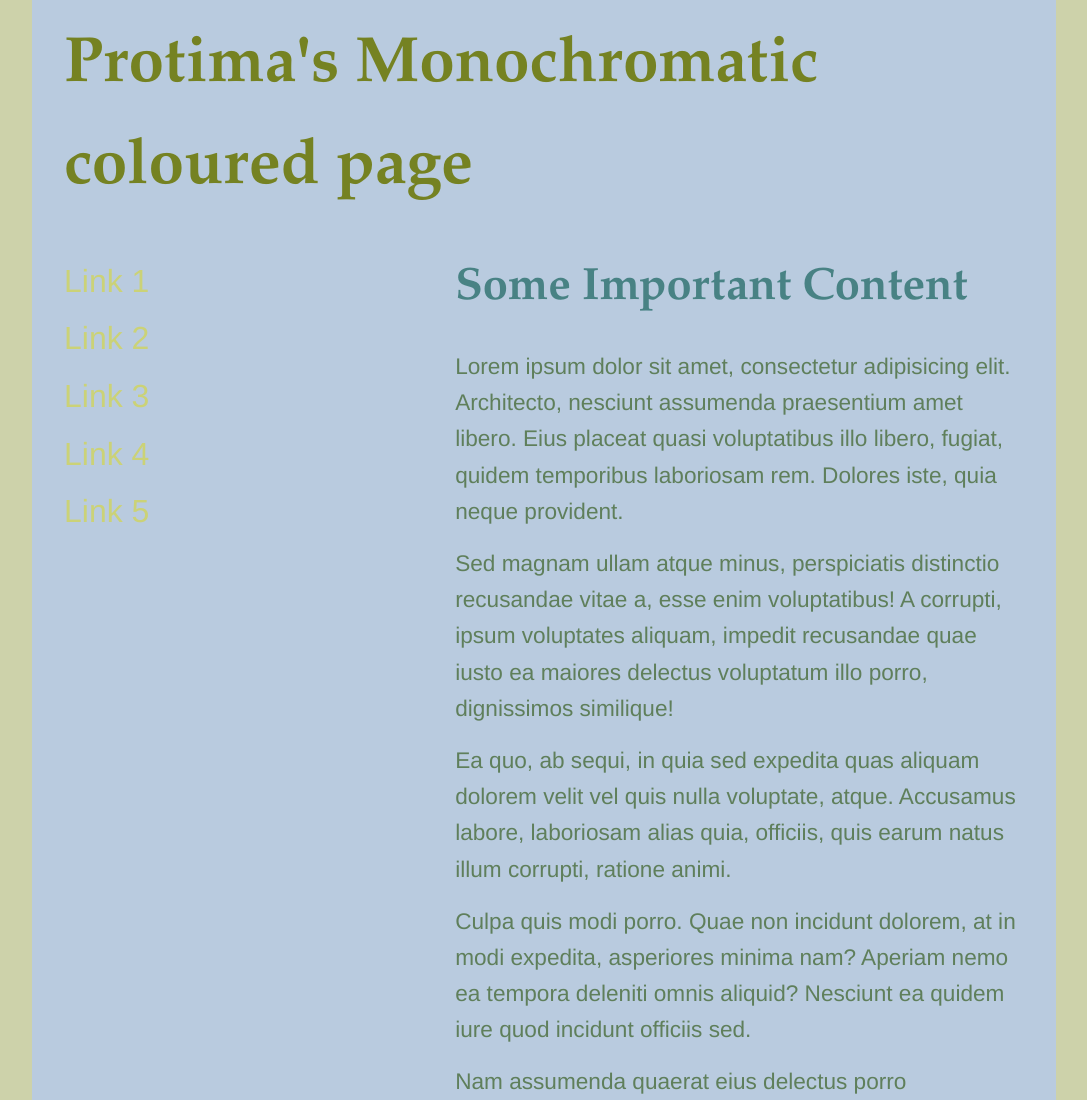
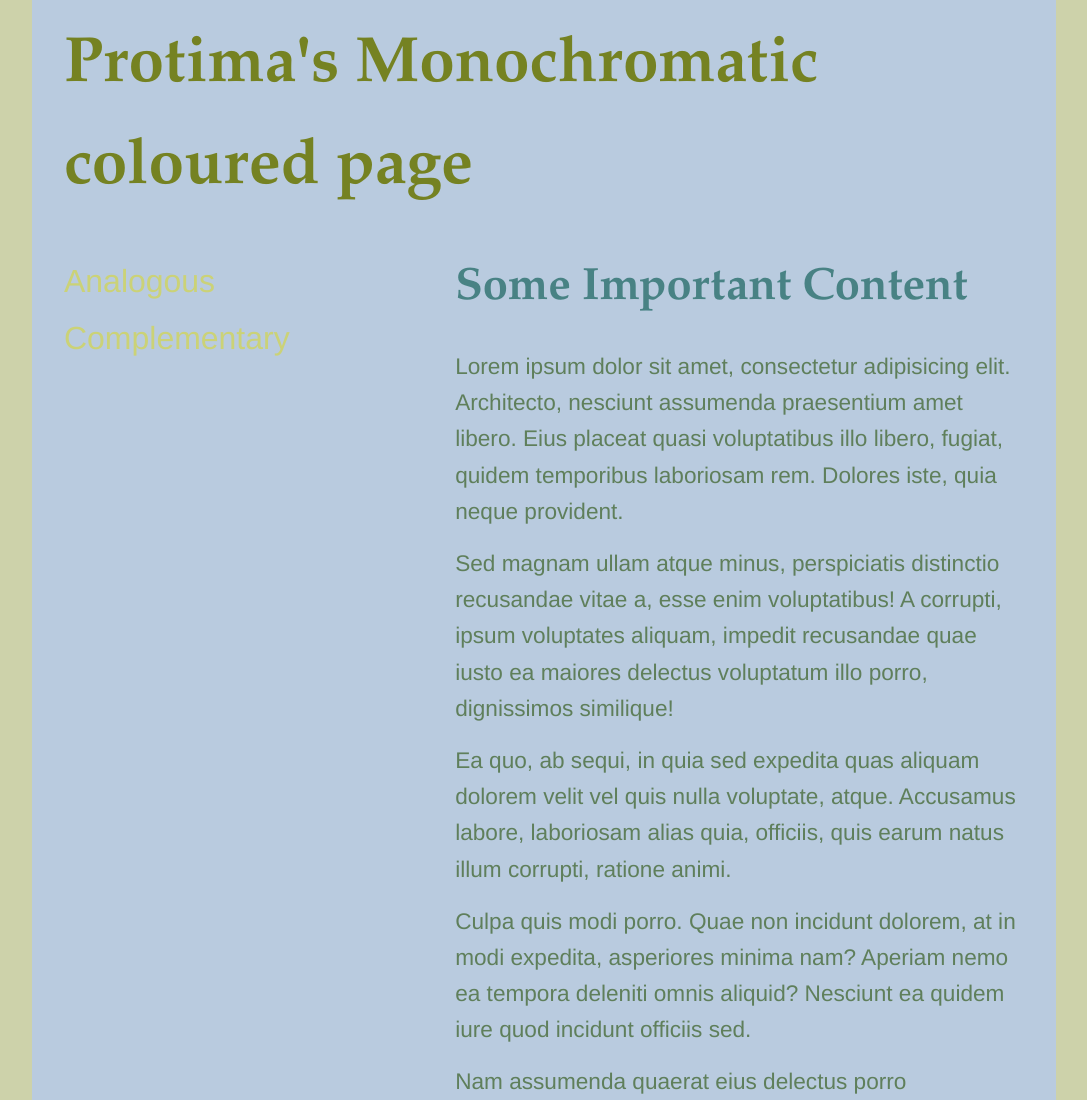
Before and after one commit to Protimaroy/colors, a plain HTML site: page index.html in a window 1280 px wide. Shown: the top 1100 px of the page, without its empty margins (96-1183 px from the left). Drawn offline with Linux system fonts and the light colour scheme.

Commit message:
changes again

```diff
--- a/index.html
+++ b/index.html
@@ -101,11 +101,11 @@
         </header>
         <nav>
             <ul>
-                <li><a href="#">Link 1</a></li>
-                <li><a href="#">Link 2</a></li>
-                <li><a href="#">Link 3</a></li>
-                <li><a href="#">Link 4</a></li>
-                <li><a href="#">Link 5</a></li>
+                <li><a href="analogous.html">Analogous</a></li>
+                <li><a href="complementary.html">Complementary</a></li>
+                <li><a href="#"></a></li>
+                <li><a href="#"></a></li>
+                <li><a href="#"></a></li>
             </ul>
         </nav>
         <main>
```
Also changed, not shown: complementary.html (+5 -5 lines).
